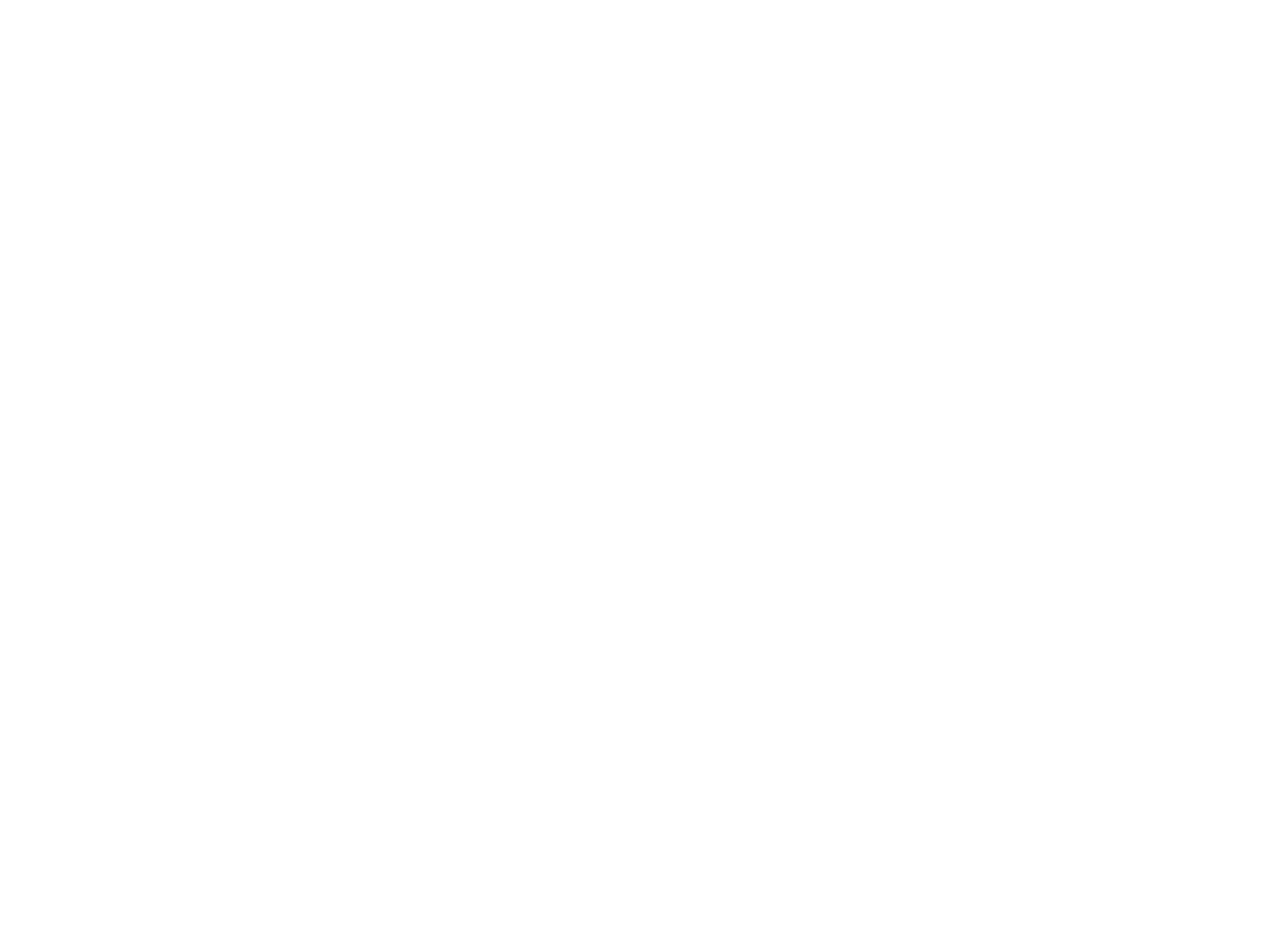
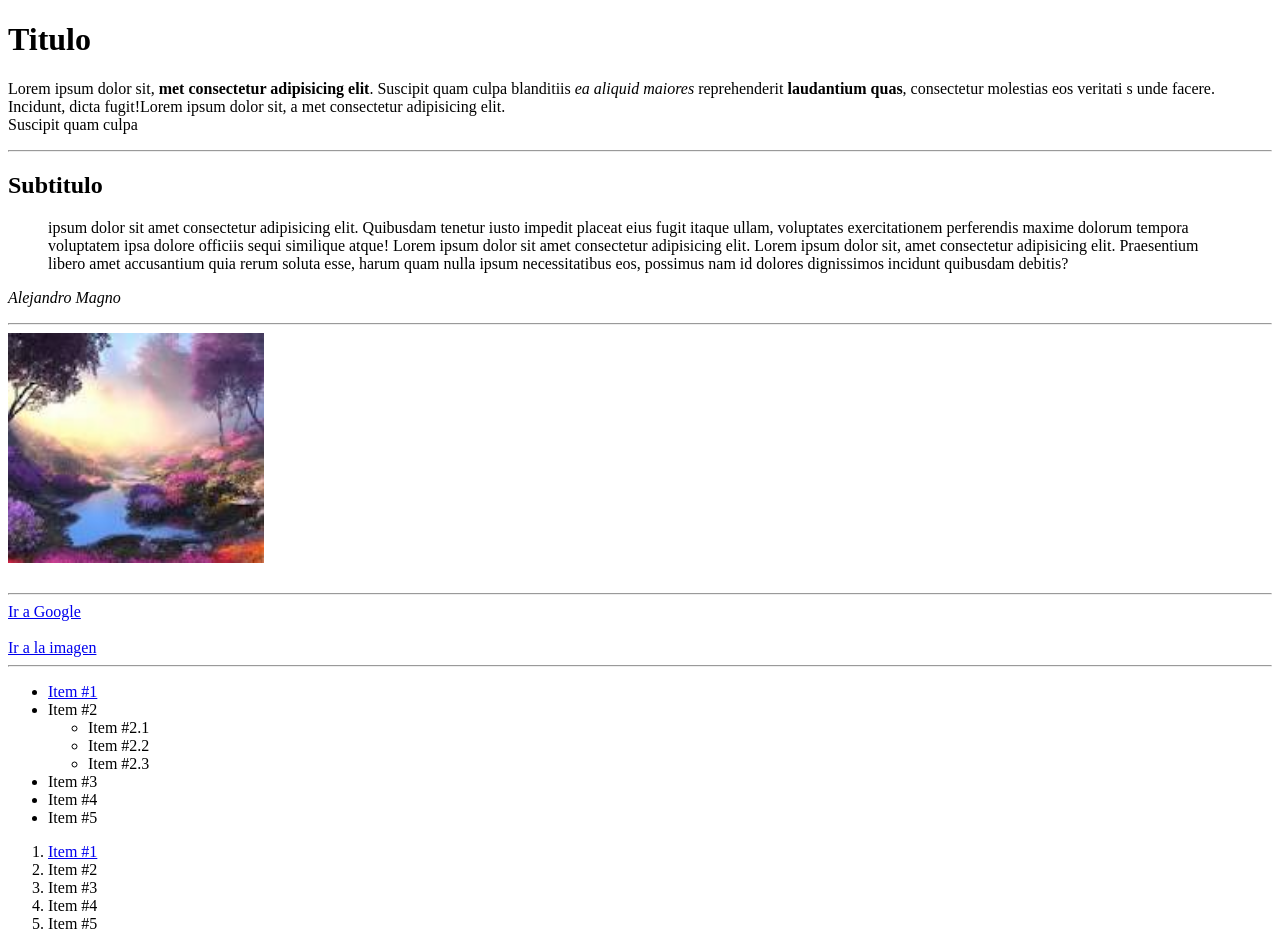
Before and after one commit to pm123baute/Html-y-Css, a plain HTML site: page login.html in a window 1280 px wide. Before the commit the page ends 800 px from the top, so only its background shows below. Drawn offline with Linux system fonts and the light colour scheme.

Commit message:
cambios de angela

```diff
--- a/login.html
+++ b/login.html
@@ -8,6 +8,56 @@
 
 </head>
 <body>
-    <script src="index.js"></script>
+<h1> Titulo</h1>
+
+<p>
+    Lorem ipsum dolor sit,<b> met consectetur adipisicing elit</b>. Suscipit quam culpa
+    blanditiis <i>ea aliquid maiores </i>  reprehenderit <strong> laudantium quas</strong>, consectetur
+    <span>molestias eos veritati </span>s unde facere. Incidunt, dicta fugit!Lorem ipsum dolor sit, a
+    met consectetur adipisicing elit. <br />Suscipit quam culpa
+</p>
+
+<hr/>
+<h2>Subtitulo</h2>
+<p>
+    <blockquote>ipsum dolor sit amet consectetur adipisicing elit. Quibusdam tenetur iusto impedit
+        placeat eius fugit itaque ullam, voluptates exercitationem perferendis maxime dolorum tempora voluptatem
+        ipsa dolore officiis sequi similique atque! Lorem ipsum dolor sit amet consectetur adipisicing elit.
+        Lorem ipsum dolor sit, amet consectetur adipisicing elit. Praesentium libero amet accusantium quia
+        rerum soluta esse, harum quam nulla ipsum necessitatibus eos, possimus nam id dolores dignissimos incidunt
+        quibusdam debitis? </blockquote>
+        <cite>Alejandro Magno</cite>
+</p>
+
+<hr/>
+
+<img src="images.jpeg" width="256.px" height="230.px"/>
+<br /> <br />
+<hr/>
+<a href="https://www.google.com.ve">Ir a Google</a>
+<br /> <br/><a href="images.jpeg">Ir a la imagen</a>
+
+<hr/>
+
+    <ul>
+        <li><a href="#">Item #1</a></li>
+        <li>Item #2</li>
+    <ul>
+        <li>Item #2.1</li>
+        <li>Item #2.2</li>
+        <li>Item #2.3</li>
+    </ul>
+        <li>Item #3</li>
+        <li>Item #4</li>
+        <li>Item #5</li>
+    </ul>
+
+    <ol>
+        <li><a href="#">Item #1</a></li>
+        <li>Item #2</li>
+        <li>Item #3</li>
+        <li>Item #4</li>
+        <li>Item #5</li>
+    </ol>
 </body>
 </html>
```
Also changed, not shown: images.jpeg (added).
